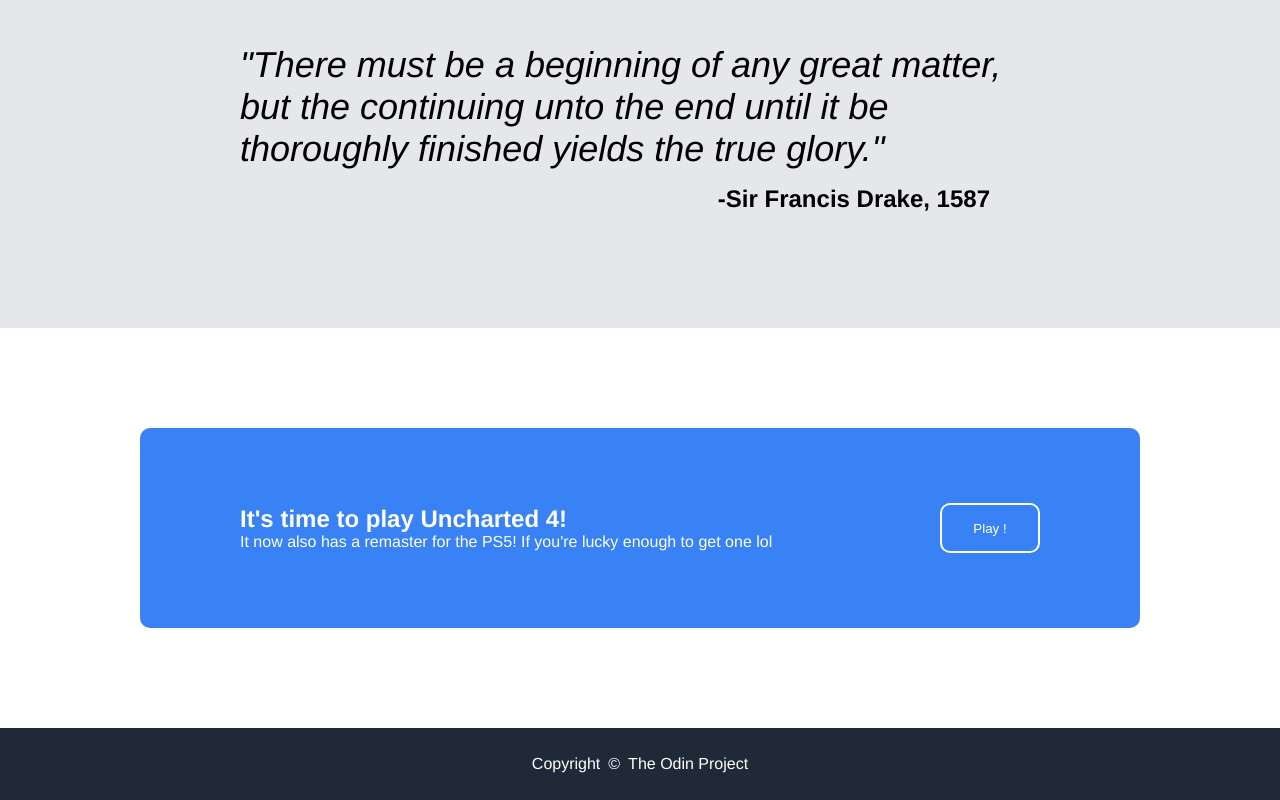
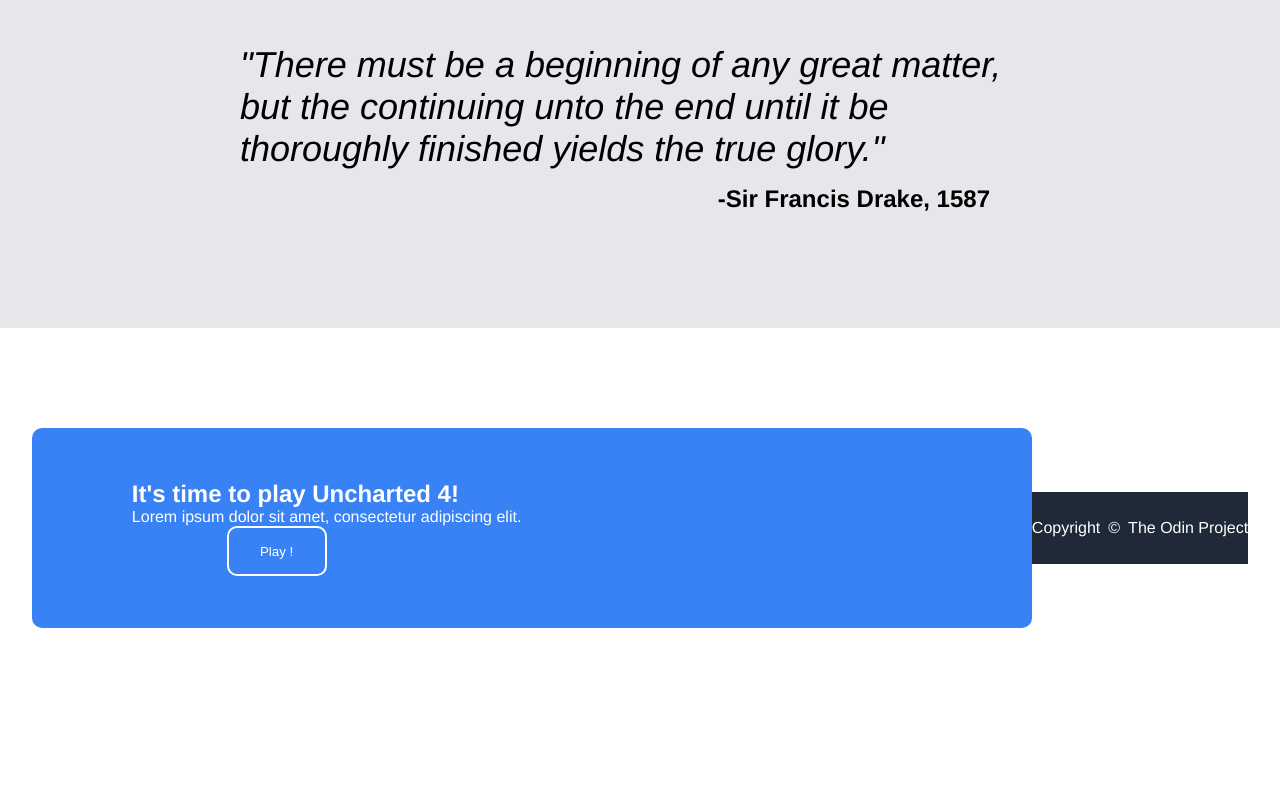
Before and after one commit to mohsinahmxd/first-landing-page, a plain HTML site: page index.html in a window 1280 px wide. Shown: the part 888-1688 px from the top of the page. After the commit the page ends 1616 px from the top, so only its background shows below. Drawn offline with Linux system fonts and the light colour scheme.

Commit message:
Updated content in final content subcontent area.
Replaced it with placeholder conntent for now, as it was previously unprofessional.

```diff
--- a/index.html
+++ b/index.html
@@ -83,8 +83,7 @@
                     It's time to play Uncharted 4!
                 </div>
                 <div class="final-content-subcontent">
-                    It now also has a remaster for the PS5! If you're lucky enough to get one lol
-                </div>
+                    Lorem ipsum dolor sit amet, consectetur adipiscing elit.
             </div>
             <div class="button-container">
                 <button class="button-right">
```
